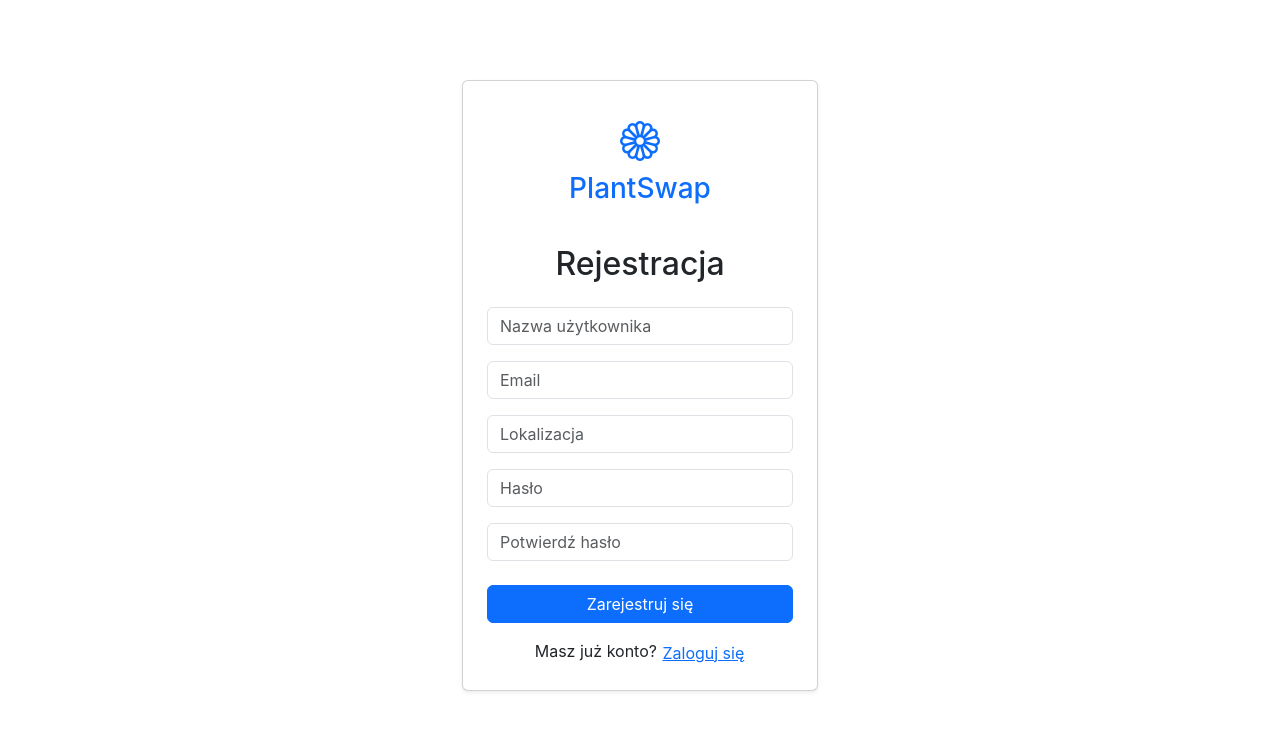
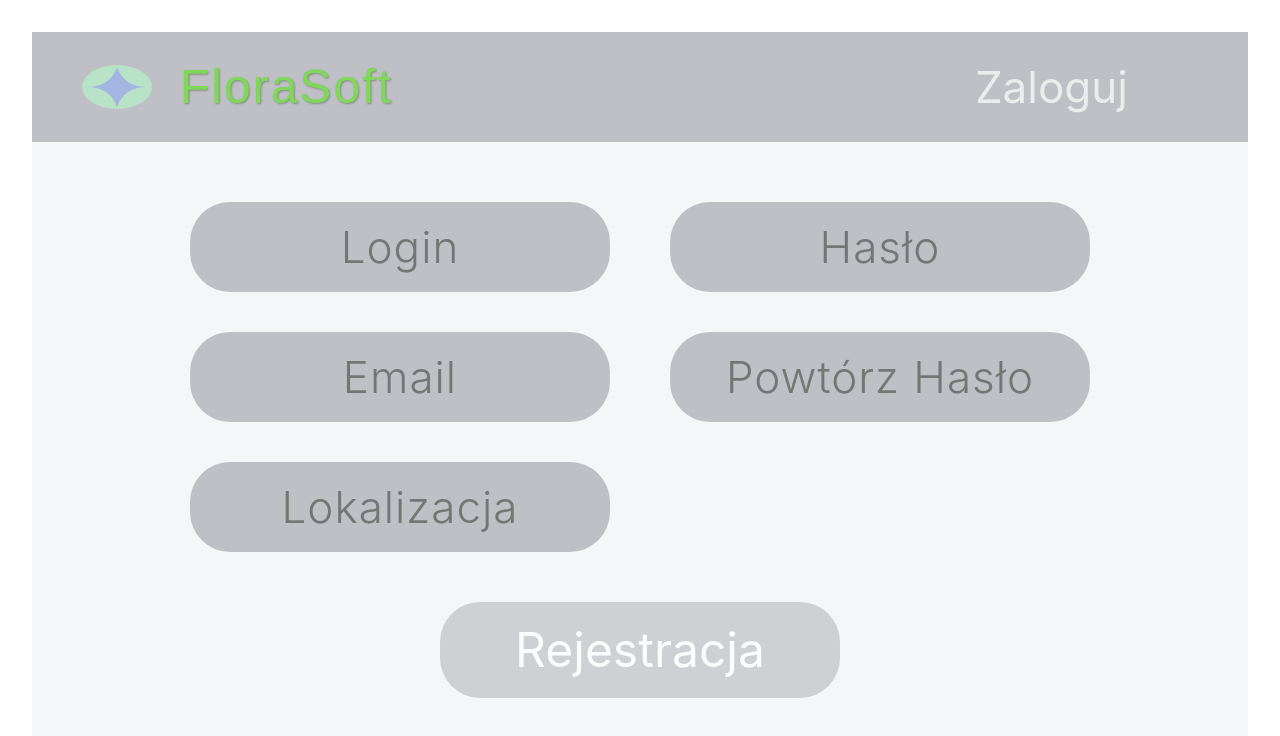
Before and after one commit to jerzybar223/PlantSwap, a React (Create React App) app in the folder frontend/: page /register in a window 1280 px wide. Shown: the top 736 px of the page. Built offline with nearby package versions, Linux system fonts and the light colour scheme.

Commit message:
wygląd login i registe rpage

```diff
--- a/frontend/src/components/LoginPage.js
+++ b/frontend/src/components/LoginPage.js
@@ -21,70 +21,137 @@ function LoginPage({ onLogin }) {
   };
 
   return (
-    <div className="container">
-      <div className="row justify-content-center">
-        <div className="col-md-6 col-lg-4">
-          <div className="card shadow-sm mt-5">
-            <div className="card-body p-4">
-              <div className="text-center mb-4">
+    <div style={{ minHeight: "100vh", background: "#f5f6f8" }}>
+      {/* Top bar */}
+      <div style={{
+        background: "#bfc0c5",
+        display: "flex",
+        alignItems: "center",
+        justifyContent: "space-between",
+        height: 110,
+        padding: "0 60px 0 40px"
+      }}>
+        <div style={{ display: "flex", alignItems: "center", height: 110 }}>
+          {/* Logo placeholder */}
+          <div style={{ display: "flex", alignItems: "center", cursor: "pointer" }} onClick={() => navigate("/") }>
+            <svg width="90" height="70" viewBox="0 0 90 70" fill="none" xmlns="http://www.w3.org/2000/svg">
+              <ellipse cx="45" cy="35" rx="35" ry="22" fill="#b9e3c6" />
+              <path d="M45 15 Q52 35 75 35 Q52 35 45 55 Q38 35 15 35 Q38 35 45 15 Z" fill="#a3b6e3" />
+            </svg>
+            <span style={{ fontFamily: 'Arial Rounded MT Bold, Arial, sans-serif', fontSize: 48, color: '#7ed957', marginLeft: 18, letterSpacing: 2, textShadow: '1px 1px 2px #888' }}>
+              FloraSoft
+            </span>
+          </div>
+        </div>
         <button
-                  type="button"
-                  className="btn btn-link text-decoration-none"
-                  onClick={() => navigate("/")}
+          style={{
+            background: "#bfc0c5",
+            color: "#fff",
+            fontSize: 44,
+            border: "none",
+            borderRadius: 36,
+            padding: "6px 60px",
+            fontWeight: 400,
+            cursor: "pointer",
+            boxShadow: "none",
+            transition: "background 0.2s",
+            opacity: 0.7
+          }}
+          onClick={() => navigate("/register")}
         >
-                  <i className="bi bi-flower1 fs-1"></i>
-                  <h1 className="h3">PlantSwap</h1>
+          Rejestracja
         </button>
       </div>
 
-              <h2 className="text-center mb-4">Logowanie</h2>
-
-              <form onSubmit={handleSubmit}>
-                <div className="mb-3">
+      {/* Login form */}
+      <form
+        onSubmit={handleSubmit}
+        style={{
+          maxWidth: 600,
+          margin: "60px auto 0 auto",
+          display: "flex",
+          flexDirection: "column",
+          alignItems: "center",
+        }}
+      >
         <input
           type="text"
-                    className="form-control"
           name="username"
-                    placeholder="Nazwa użytkownika"
+          placeholder="Login"
           value={formData.username}
           onChange={handleChange}
-                    required
+          style={{
+            width: 400,
+            fontSize: 48,
+            borderRadius: 40,
+            border: "none",
+            background: "#bfc0c5",
+            color: "#fff",
+            marginBottom: 40,
+            padding: "12px 30px",
+            outline: "none",
+            fontWeight: 300,
+            letterSpacing: 1,
+            textAlign: "center"
+          }}
+          autoComplete="username"
         />
-                </div>
-
-                <div className="mb-4">
+        <div style={{ position: "relative", width: 400 }}>
           <input
             type="password"
-                    className="form-control"
             name="password"
             placeholder="Hasło"
             value={formData.password}
             onChange={handleChange}
-                    required
+            style={{
+              width: 400,
+              fontSize: 48,
+              borderRadius: 40,
+              border: "none",
+              background: "#bfc0c5",
+              color: "#fff",
+              marginBottom: 40,
+              padding: "12px 30px",
+              outline: "none",
+              fontWeight: 300,
+              letterSpacing: 1,
+              textAlign: "center"
+            }}
+            autoComplete="current-password"
           />
+          <span style={{
+            position: "absolute",
+            right: 30,
+            top: "50%",
+            transform: "translateY(-50%)",
+            color: "#bfc0c5",
+            fontSize: 24,
+            pointerEvents: "none",
+          }}>
+            Nowe Hasło
+          </span>
         </div>
-
-                <button type="submit" className="btn btn-primary w-100 mb-3">
-                  Zaloguj się
+        <button
+          type="submit"
+          style={{
+            width: 300,
+            fontSize: 48,
+            borderRadius: 40,
+            border: "none",
+            background: "#bfc0c5",
+            color: "#fff",
+            padding: "12px 0",
+            fontWeight: 400,
+            cursor: "pointer",
+            marginTop: 10,
+            boxShadow: "none",
+            transition: "background 0.2s",
+            opacity: 0.7
+          }}
+        >
+          Zaloguj
         </button>
-
-                <div className="text-center">
-                  <p className="mb-0">
-                    Nie masz konta?{" "}
-                    <button
-                      type="button"
-                      className="btn btn-link p-0"
-                      onClick={() => navigate("/register")}
-                    >
-                      Zarejestruj się
-                    </button>
-                  </p>
-                </div>
       </form>
-            </div>
-          </div>
-        </div>
-      </div>
     </div>
   );
 }
--- a/frontend/src/components/RegisterPage.js
+++ b/frontend/src/components/RegisterPage.js
@@ -13,106 +13,182 @@ function RegisterPage({ formData, onChange, onRegister, switchToLogin }) {
   };
 
   return (
-    <div className="container">
-      <div className="row justify-content-center">
-        <div className="col-md-6 col-lg-4">
-          <div className="card shadow-sm mt-5">
-            <div className="card-body p-4">
-              <div className="text-center mb-4">
+    <div style={{ minHeight: "100vh", background: "#f5f6f8" }}>
+      {/* Top bar */}
+      <div style={{
+        background: "#bfc0c5",
+        display: "flex",
+        alignItems: "center",
+        justifyContent: "space-between",
+        height: 110,
+        padding: "0 60px 0 40px"
+      }}>
+        <div style={{ display: "flex", alignItems: "center", height: 110 }}>
+          {/* Logo placeholder */}
+          <div style={{ display: "flex", alignItems: "center", cursor: "pointer" }} onClick={() => navigate("/") }>
+            <svg width="90" height="70" viewBox="0 0 90 70" fill="none" xmlns="http://www.w3.org/2000/svg">
+              <ellipse cx="45" cy="35" rx="35" ry="22" fill="#b9e3c6" />
+              <path d="M45 15 Q52 35 75 35 Q52 35 45 55 Q38 35 15 35 Q38 35 45 15 Z" fill="#a3b6e3" />
+            </svg>
+            <span style={{ fontFamily: 'Arial Rounded MT Bold, Arial, sans-serif', fontSize: 48, color: '#7ed957', marginLeft: 18, letterSpacing: 2, textShadow: '1px 1px 2px #888' }}>
+              FloraSoft
+            </span>
+          </div>
+        </div>
         <button
-                  type="button"
-                  className="btn btn-link text-decoration-none"
-                  onClick={() => navigate("/")}
+          style={{
+            background: "#bfc0c5",
+            color: "#fff",
+            fontSize: 44,
+            border: "none",
+            borderRadius: 36,
+            padding: "6px 60px",
+            fontWeight: 400,
+            cursor: "pointer",
+            boxShadow: "none",
+            transition: "background 0.2s",
+            opacity: 0.7
+          }}
+          onClick={switchToLogin}
         >
-                  <i className="bi bi-flower1 fs-1"></i>
-                  <h1 className="h3">PlantSwap</h1>
+          Zaloguj
         </button>
       </div>
 
-              <h2 className="text-center mb-4">Rejestracja</h2>
-
-              <form onSubmit={handleSubmit}>
-                <div className="mb-3">
+      {/* Registration form */}
+      <form onSubmit={handleSubmit} style={{ maxWidth: 1100, margin: "60px auto 0 auto", display: "flex", flexDirection: "column", alignItems: "center" }}>
+        <div style={{ display: "flex", gap: 60, width: "100%", justifyContent: "center", marginBottom: 40 }}>
+          <div style={{ display: "flex", flexDirection: "column", gap: 40, width: 420 }}>
             <input
               type="text"
-                    className="form-control"
               name="username"
-                    placeholder="Nazwa użytkownika"
+              placeholder="Login"
               value={formData.username}
               onChange={onChange}
-                    required
+              style={{
+                width: "100%",
+                fontSize: 44,
+                borderRadius: 40,
+                border: "none",
+                background: "#bfc0c5",
+                color: "#fff",
+                padding: "12px 30px",
+                outline: "none",
+                fontWeight: 300,
+                letterSpacing: 1,
+                textAlign: "center"
+              }}
+              autoComplete="username"
             />
-                </div>
-
-                <div className="mb-3">
             <input
               type="email"
-                    className="form-control"
               name="email"
               placeholder="Email"
               value={formData.email}
               onChange={onChange}
-                    required
+              style={{
+                width: "100%",
+                fontSize: 44,
+                borderRadius: 40,
+                border: "none",
+                background: "#bfc0c5",
+                color: "#fff",
+                padding: "12px 30px",
+                outline: "none",
+                fontWeight: 300,
+                letterSpacing: 1,
+                textAlign: "center"
+              }}
+              autoComplete="email"
             />
-                </div>
-
-                <div className="mb-3">
             <input
               type="text"
-                    className="form-control"
               name="location"
               placeholder="Lokalizacja"
               value={formData.location}
               onChange={onChange}
-                    required
+              style={{
+                width: "100%",
+                fontSize: 44,
+                borderRadius: 40,
+                border: "none",
+                background: "#bfc0c5",
+                color: "#fff",
+                padding: "12px 30px",
+                outline: "none",
+                fontWeight: 300,
+                letterSpacing: 1,
+                textAlign: "center"
+              }}
+              autoComplete="address-level2"
             />
           </div>
-
-                <div className="mb-3">
+          <div style={{ display: "flex", flexDirection: "column", gap: 40, width: 420 }}>
             <input
               type="password"
-                    className="form-control"
               name="password"
               placeholder="Hasło"
               value={formData.password}
               onChange={onChange}
-                    required
+              style={{
+                width: "100%",
+                fontSize: 44,
+                borderRadius: 40,
+                border: "none",
+                background: "#bfc0c5",
+                color: "#fff",
+                padding: "12px 30px",
+                outline: "none",
+                fontWeight: 300,
+                letterSpacing: 1,
+                textAlign: "center"
+              }}
+              autoComplete="new-password"
+            />
+            <input
+              type="password"
+              name="password2"
+              placeholder="Powtórz Hasło"
+              value={formData.password2}
+              onChange={onChange}
+              style={{
+                width: "100%",
+                fontSize: 44,
+                borderRadius: 40,
+                border: "none",
+                background: "#bfc0c5",
+                color: "#fff",
+                padding: "12px 30px",
+                outline: "none",
+                fontWeight: 300,
+                letterSpacing: 1,
+                textAlign: "center"
+              }}
+              autoComplete="new-password"
             />
           </div>
-
-                <div className="mb-4">
-                  <input
-                    type="password"
-                    className="form-control"
-                    name="password2"
-                    placeholder="Potwierdź hasło"
-                    value={formData.password2}
-                    onChange={onChange}
-                    required
-                  />
         </div>
-
-                <button type="submit" className="btn btn-primary w-100 mb-3">
-                  Zarejestruj się
+        <button
+          type="submit"
+          style={{
+            width: 400,
+            fontSize: 48,
+            borderRadius: 40,
+            border: "none",
+            background: "#bfc0c5",
+            color: "#fff",
+            padding: "12px 0",
+            fontWeight: 400,
+            cursor: "pointer",
+            marginTop: 10,
+            boxShadow: "none",
+            transition: "background 0.2s",
+            opacity: 0.7
+          }}
+        >
+          Rejestracja
         </button>
-
-                <div className="text-center">
-                  <p className="mb-0">
-                    Masz już konto?{" "}
-                    <button
-                      type="button"
-                      className="btn btn-link p-0"
-                      onClick={switchToLogin}
-                    >
-                      Zaloguj się
-                    </button>
-                  </p>
-                </div>
       </form>
-            </div>
-          </div>
-        </div>
-      </div>
     </div>
   );
 }
```
Lines whose indentation alone changed are shown as unchanged.
